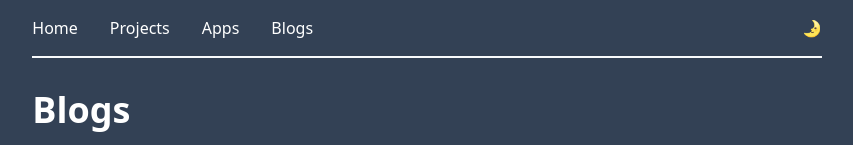
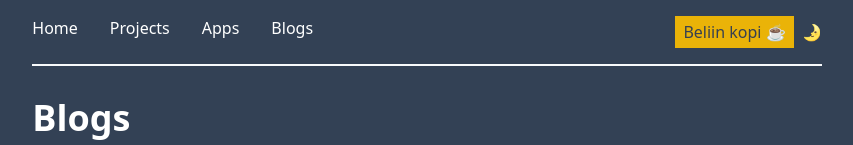
Before and after one commit to punkestu/personal, a SvelteKit app: page /blog in a window 1280 px wide. Shown: the top 145 px of the page, without its empty margins (213-1066 px from the left). Built offline with nearby package versions, Linux system fonts and the light colour scheme.

Commit message:
add saweria

```diff
--- a/src/routes/+layout.svelte
+++ b/src/routes/+layout.svelte
@@ -7,7 +7,7 @@
 	let mail = {
 		subject: "Hello, I'm interested in your work",
 		body: "Hi, I'm interested in your work. Can you tell me more about it?"
-	}
+	};
 	let darkState = '🌛';
 	onMount(() => {
 		if (!localStorage.getItem('darkMode')) {
@@ -54,7 +54,12 @@
 			</li>
 		</ul>
 	</nav>
-	<button on:click={darkButtonClick}>{darkState}</button>
+	<aside class="flex gap-2">
+		<a class="px-2 py-1 bg-yellow-500 text-gray-700" href="https://saweria.co/bpangestu"
+			>Beliin kopi ☕️</a
+		>
+		<button on:click={darkButtonClick}>{darkState}</button>
+	</aside>
 </header>
 
 <hr class="w-full md:w-2/3 border border-black dark:border-slate-50" />
@@ -94,7 +99,10 @@
 			<a href="https://github.com/punkestu" class="no-underline hover:underline">Github</a>
 		</li>
 		<li>
-			<a href="mailto:pangestubima89@gmail.com?subject={mail.subject}&body={mail.body}" class="no-underline hover:underline">Mail me</a>
+			<a
+				href="mailto:pangestubima89@gmail.com?subject={mail.subject}&body={mail.body}"
+				class="no-underline hover:underline">Mail me</a
+			>
 		</li>
 	</ul>
 	<div>
```
